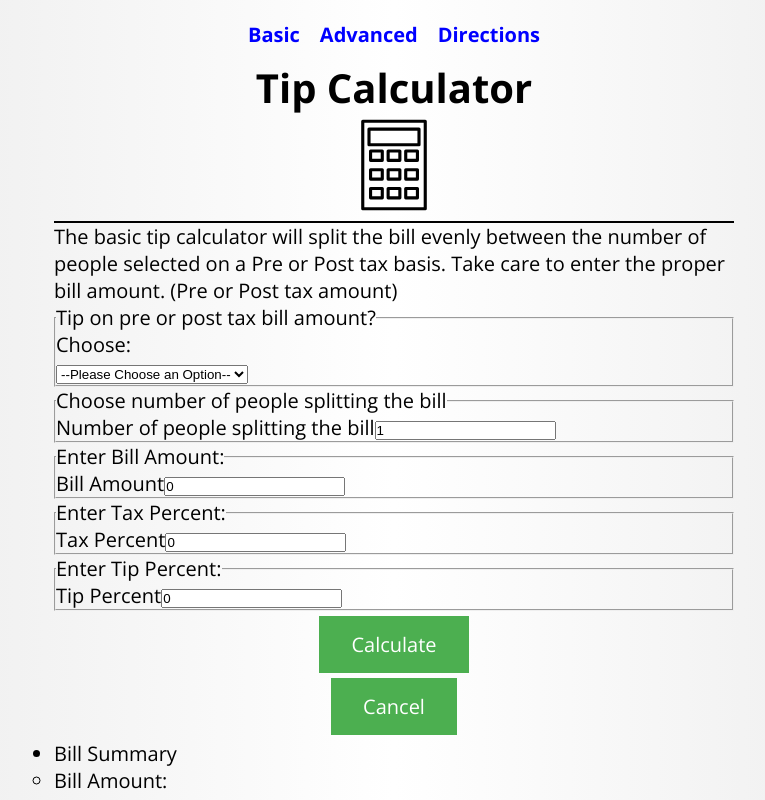
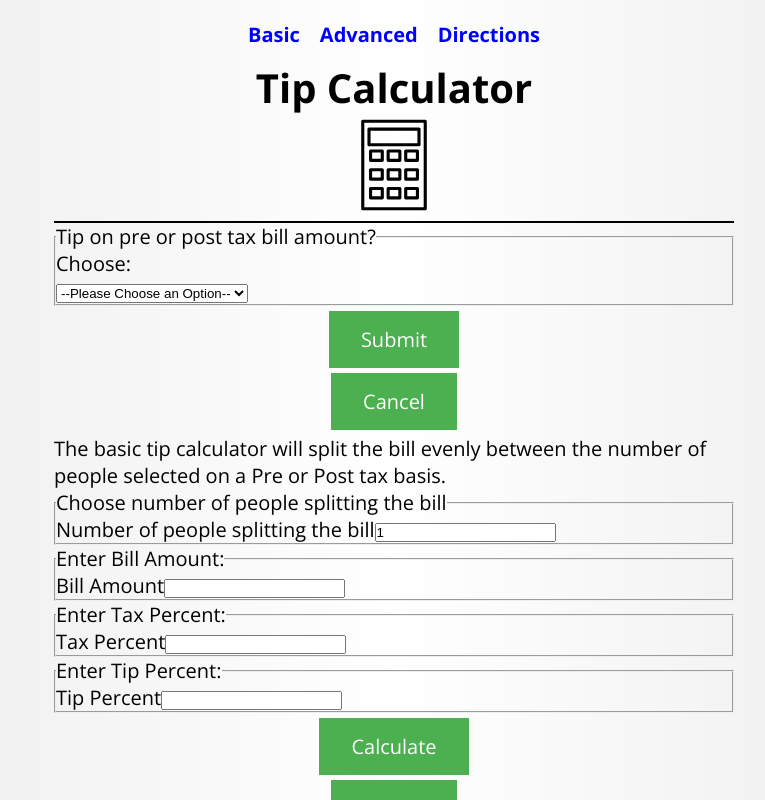
Before and after one commit to ARogala/Tip-Calculator, a React (Create React App) app: page / in a window 1280 px wide. Shown: the top 800 px of the page, without its empty margins (246-1011 px from the left). Built offline with nearby package versions, Linux system fonts and the light colour scheme.

Commit message:
add pre post tax select component

```diff
--- a/src/components/App.js
+++ b/src/components/App.js
@@ -5,6 +5,7 @@ import { ToastContainer } from 'react-toastify';
 import { withRouter } from 'react-router-dom';
 import { Link } from 'react-router-dom';
 
+import PrePostTaxSelect from './PrePostTaxSelect';
 import Basic from './Basic';
 import BasicResults from './BasicResults';
 
@@ -31,6 +32,7 @@ class App extends Component {
                 </header>
 
                 <main className="main" role="main" >
+                    <PrePostTaxSelect />
                     <Basic />
                     <BasicResults />
                 </main>
--- a/src/components/Basic.js
+++ b/src/components/Basic.js
@@ -4,16 +4,11 @@ class Basic extends React.Component {
 	constructor(props) {
 		super(props);
 		this.state = {
-			prePostTax: '--Please Choose an Option--',
 			numPeople: 1,
-			billAmout: 0,
-			taxPercent: 0,
-			tipPercent: 0
+			billAmout: '',
+			taxPercent: '',
+			tipPercent: ''
 		};
-	}
-
-	handlePrePostTaxChange(e) {
-		this.setState({ prePostTax: e.target.value });
 	}
 
 	handleNumPeopleChange(e) {
@@ -34,7 +29,6 @@ class Basic extends React.Component {
 
 	handleSubmit(e) {
 		e.preventDefault();
-		console.log(this.state.prePostTax);
 		console.log('Num Ppl: ', this.state.numPeople);
 		console.log('Bill Amount: ', this.state.billAmout);
 		console.log('Tax Percent: ', this.state.taxPercent);
@@ -45,9 +39,9 @@ class Basic extends React.Component {
 		this.setState({
 			prePostTax: '--Please Choose an Option--',
 			numPeople: 1,
-			billAmout: 0,
-			taxPercent: 0,
-			tipPercent: 0
+			billAmout: '',
+			taxPercent: '',
+			tipPercent: ''
 		});
 	}
 
@@ -56,29 +50,9 @@ class Basic extends React.Component {
 			<div>
 				<p>
 					The basic tip calculator will split the bill evenly between the number of people selected on a Pre
-					or Post tax basis. Take care to enter the proper bill amount. (Pre or Post tax amount)
+					or Post tax basis.
 				</p>
 				<form className="TipCalcForm" onSubmit={e => this.handleSubmit(e)}>
-					<fieldset className="TipCalcForm__fieldset">
-						<legend className="TipCalcForm__legend">Tip on pre or post tax bill amount?</legend>
-						<label className="TipCalcForm__label" htmlFor="prePostTaxSelect">
-							Choose:
-						</label>
-						<div className="TipCalcForm__select-div">
-							<select
-								className="TipCalcForm__select"
-								id="prePostTaxSelect"
-								value={this.state.prePostTax}
-								onChange={e => this.handlePrePostTaxChange(e)}
-							>
-								<option value="--Please Choose an Option--" disabled>
-									--Please Choose an Option--
-								</option>
-								<option value="Tip on pre-tax bill amount">Tip on pre-tax bill amount</option>
-								<option value="Tip on post-tax bill amount">Tip on post-tax bill amount</option>
-							</select>
-						</div>
-					</fieldset>
 					<fieldset className="TipCalcForm__fieldset">
 						<legend className="TipCalcForm__legend">Choose number of people splitting the bill</legend>
 						<label className="TipCalcForm__label" htmlFor="numPeopleInput">
@@ -93,10 +67,11 @@ class Basic extends React.Component {
 							onChange={e => this.handleNumPeopleChange(e)}
 						/>
 					</fieldset>
-
 					<fieldset className="TipCalcForm__fieldset">
 						<legend className="TipCalcForm__legend">Enter Bill Amount:</legend>
-						<label className="TipCalcForm__label" htmlFor="billAmoutInput">Bill Amount</label>
+						<label className="TipCalcForm__label" htmlFor="billAmoutInput">
+							Bill Amount
+						</label>
 						<input
 							className="TipCalcForm__input"
 							type="number"
@@ -109,7 +84,9 @@ class Basic extends React.Component {
 					</fieldset>
 					<fieldset className="TipCalcForm__fieldset">
 						<legend className="TipCalcForm__legend">Enter Tax Percent:</legend>
-						<label className="TipCalcForm__label" htmlFor="taxPercentInput">Tax Percent</label>
+						<label className="TipCalcForm__label" htmlFor="taxPercentInput">
+							Tax Percent
+						</label>
 						<input
 							className="TipCalcForm__input"
 							type="number"
@@ -123,7 +100,9 @@ class Basic extends React.Component {
 
 					<fieldset className="TipCalcForm__fieldset">
 						<legend className="TipCalcForm__legend">Enter Tip Percent:</legend>
-						<label className="TipCalcForm__label" htmlFor="tipPercentInput">Tip Percent</label>
+						<label className="TipCalcForm__label" htmlFor="tipPercentInput">
+							Tip Percent
+						</label>
 						<input
 							className="TipCalcForm__input"
 							type="number"
--- /dev/null
+++ b/src/components/PrePostTaxSelect.js
@@ -0,0 +1,64 @@
+import React from 'react';
+
+class PrePostTaxSelect extends React.Component {
+	constructor(props) {
+		super(props);
+		this.state = {
+			prePostTax: '--Please Choose an Option--'
+		};
+	}
+
+	handlePrePostTaxChange(e) {
+		this.setState({ prePostTax: e.target.value });
+	}
+
+	handleSubmit(e) {
+		e.preventDefault();
+		console.log(this.state.prePostTax);
+	}
+
+	resetForm() {
+		this.setState({
+			prePostTax: '--Please Choose an Option--'
+		});
+	}
+
+	render() {
+		return (
+			<form className="TipCalcForm" onSubmit={e => this.handleSubmit(e)}>
+				<fieldset className="TipCalcForm__fieldset">
+					<legend className="TipCalcForm__legend">Tip on pre or post tax bill amount?</legend>
+					<label className="TipCalcForm__label" htmlFor="prePostTaxSelect">
+						Choose:
+					</label>
+					<div className="TipCalcForm__select-div">
+						<select
+							className="TipCalcForm__select"
+							id="prePostTaxSelect"
+							value={this.state.prePostTax}
+							onChange={e => this.handlePrePostTaxChange(e)}
+						>
+							<option value="--Please Choose an Option--" disabled>
+								--Please Choose an Option--
+							</option>
+							<option value="Tip on pre-tax bill amount">Tip on pre-tax bill amount</option>
+							<option value="Tip on post-tax bill amount">Tip on post-tax bill amount</option>
+						</select>
+					</div>
+				</fieldset>
+				<div className="appBtnContainer">
+					<button className="appBtn" type="submit" value="Submit">
+						Submit
+					</button>
+				</div>
+				<div className="appBtnContainer">
+					<button className="appBtn" type="button" value="Reset" onClick={() => this.resetForm()}>
+						Cancel
+					</button>
+				</div>
+			</form>
+		);
+	}
+}
+
+export default PrePostTaxSelect;
```
Also changed, not shown: src/redux/actions/index.js (+11 -0 lines).
